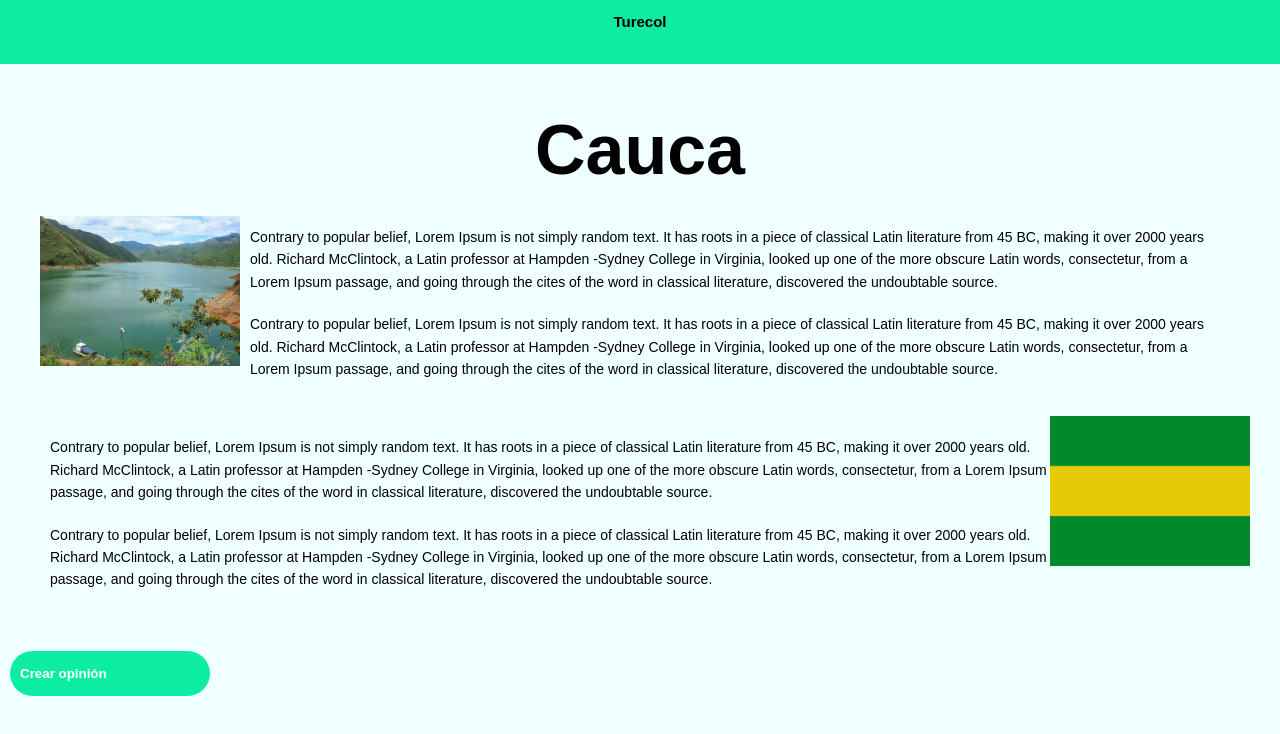
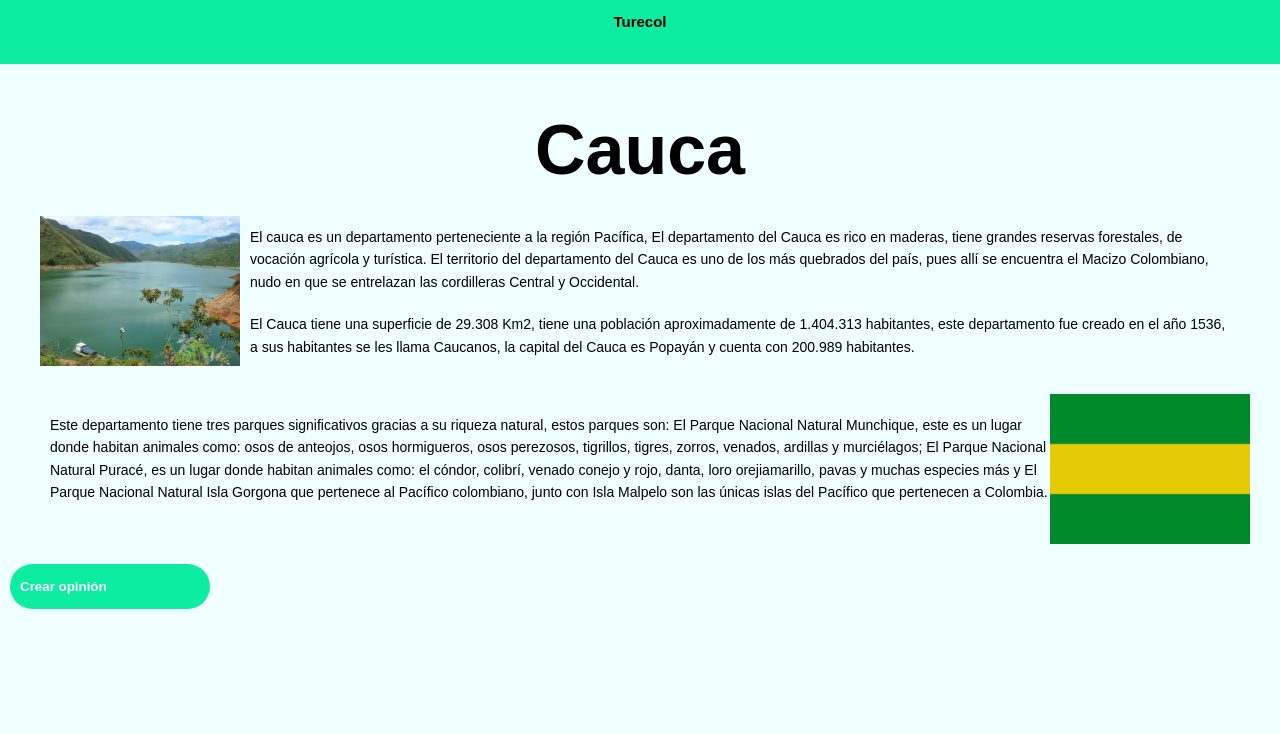
Before and after one commit to valen715/TURECOL, a React (Create React App) app in the folder frontend/: page /CaucaP in a window 1280 px wide. Shown: the top 734 px of the page. Built offline with nearby package versions, Linux system fonts and the light colour scheme; what react-toast-notifications would draw is missing.

Commit message:
Información departamentos de la región Pacífica

```diff
--- a/frontend/src/components/departamentos/departamentosRegionPacifica/CaucaP.jsx
+++ b/frontend/src/components/departamentos/departamentosRegionPacifica/CaucaP.jsx
@@ -1,7 +1,6 @@
 import React from "react";
 import imagen from "../../../images/imagen";
 import "../style/departamento.css";
-
 
 const CaucaP = () => {
   return (
@@ -11,43 +10,33 @@ const CaucaP = () => {
         <img class="imagenes" src={imagen.img57} width="150" height="100" />
         <p class="text">
           {" "}
-          Contrary to popular belief, Lorem Ipsum is not simply random text. It
-          has roots in a piece of classical Latin literature from 45 BC, making
-          it over 2000 years old. Richard McClintock, a Latin professor at
-          Hampden -Sydney College in Virginia, looked up one of the more obscure
-          Latin words, consectetur, from a Lorem Ipsum passage, and going
-          through the cites of the word in classical literature, discovered the
-          undoubtable source.{" "}
+          El cauca es un departamento perteneciente a la región Pacífica, El
+          departamento del Cauca es rico en maderas, tiene grandes reservas
+          forestales, de vocación agrícola y turística. El territorio del
+          departamento del Cauca es uno de los más quebrados del país, pues allí
+          se encuentra el Macizo Colombiano, nudo en que se entrelazan las
+          cordilleras Central y Occidental.{" "}
         </p>
         <p class="text">
-          Contrary to popular belief, Lorem Ipsum is not simply random text. It
-          has roots in a piece of classical Latin literature from 45 BC, making
-          it over 2000 years old. Richard McClintock, a Latin professor at
-          Hampden -Sydney College in Virginia, looked up one of the more obscure
-          Latin words, consectetur, from a Lorem Ipsum passage, and going
-          through the cites of the word in classical literature, discovered the
-          undoubtable source.
+          El Cauca tiene una superficie de 29.308 Km2, tiene una población
+          aproximadamente de 1.404.313 habitantes, este departamento fue creado
+          en el año 1536, a sus habitantes se les llama Caucanos, la capital del
+          Cauca es Popayán y cuenta con 200.989 habitantes.
         </p>{" "}
         <br></br>
         <img class="imagenes2" src={imagen.img58} width="150" height="100" />
         <p class="text">
           {" "}
-          Contrary to popular belief, Lorem Ipsum is not simply random text. It
-          has roots in a piece of classical Latin literature from 45 BC, making
-          it over 2000 years old. Richard McClintock, a Latin professor at
-          Hampden -Sydney College in Virginia, looked up one of the more obscure
-          Latin words, consectetur, from a Lorem Ipsum passage, and going
-          through the cites of the word in classical literature, discovered the
-          undoubtable source.{" "}
-        </p>
-        <p class="text">
-          Contrary to popular belief, Lorem Ipsum is not simply random text. It
-          has roots in a piece of classical Latin literature from 45 BC, making
-          it over 2000 years old. Richard McClintock, a Latin professor at
-          Hampden -Sydney College in Virginia, looked up one of the more obscure
-          Latin words, consectetur, from a Lorem Ipsum passage, and going
-          through the cites of the word in classical literature, discovered the
-          undoubtable source.
+          Este departamento tiene tres parques significativos gracias a su
+          riqueza natural, estos parques son: El Parque Nacional Natural
+          Munchique, este es un lugar donde habitan animales como: osos de
+          anteojos, osos hormigueros, osos perezosos, tigrillos, tigres, zorros,
+          venados, ardillas y murciélagos; El Parque Nacional Natural Puracé, es
+          un lugar donde habitan animales como: el cóndor, colibrí, venado
+          conejo y rojo, danta, loro orejiamarillo, pavas y muchas especies más
+          y El Parque Nacional Natural Isla Gorgona que pertenece al Pacífico
+          colombiano, junto con Isla Malpelo son las únicas islas del Pacífico
+          que pertenecen a Colombia.{" "}
         </p>
       </div>
 
--- a/frontend/src/components/departamentos/departamentosRegionPacifica/Choco.jsx
+++ b/frontend/src/components/departamentos/departamentosRegionPacifica/Choco.jsx
@@ -1,53 +1,38 @@
 import React from "react";
 import imagen from "../../../images/imagen";
 import "../style/departamento.css";
-
 
 const Choco = () => {
   return (
     <header>
       <div class="divsito">
-      <h1 class="titulo">Choco</h1>
+        <h1 class="titulo">Choco</h1>
         <img class="imagenes" src={imagen.img59} width="150" height="100" />
         <p class="text">
           {" "}
-          Contrary to popular belief, Lorem Ipsum is not simply random text. It
-          has roots in a piece of classical Latin literature from 45 BC, making
-          it over 2000 years old. Richard McClintock, a Latin professor at
-          Hampden -Sydney College in Virginia, looked up one of the more obscure
-          Latin words, consectetur, from a Lorem Ipsum passage, and going
-          through the cites of the word in classical literature, discovered the
-          undoubtable source.{" "}
+          El Choco es un departamento perteneciente de la región Pacífica, El
+          Chocó es un departamento de Colombia con una riqueza natural
+          incomparable, se destacan la minería, la explotación de maderas, la
+          pesca.{" "}
         </p>
         <p class="text">
-          Contrary to popular belief, Lorem Ipsum is not simply random text. It
-          has roots in a piece of classical Latin literature from 45 BC, making
-          it over 2000 years old. Richard McClintock, a Latin professor at
-          Hampden -Sydney College in Virginia, looked up one of the more obscure
-          Latin words, consectetur, from a Lorem Ipsum passage, and going
-          through the cites of the word in classical literature, discovered the
-          undoubtable source.
+          El Choco tiene una superficie de 46.530 Km2, tiene una población
+          aproximadamente de 505.046 habitantes, este departamento fue creado en
+          el año 1947, a sus habitantes se les llama Chocoanos, la capital del
+          Choco es Quibdó y cuenta con 113.473 habitantes.
         </p>{" "}
         <br></br>
         <img class="imagenes2" src={imagen.img60} width="150" height="100" />
         <p class="text">
           {" "}
-          Contrary to popular belief, Lorem Ipsum is not simply random text. It
-          has roots in a piece of classical Latin literature from 45 BC, making
-          it over 2000 years old. Richard McClintock, a Latin professor at
-          Hampden -Sydney College in Virginia, looked up one of the more obscure
-          Latin words, consectetur, from a Lorem Ipsum passage, and going
-          through the cites of the word in classical literature, discovered the
-          undoubtable source.{" "}
-        </p>
-        <p class="text">
-          Contrary to popular belief, Lorem Ipsum is not simply random text. It
-          has roots in a piece of classical Latin literature from 45 BC, making
-          it over 2000 years old. Richard McClintock, a Latin professor at
-          Hampden -Sydney College in Virginia, looked up one of the more obscure
-          Latin words, consectetur, from a Lorem Ipsum passage, and going
-          through the cites of the word in classical literature, discovered the
-          undoubtable source.
+          Cuando visitemos este departamento debemos de conocer los siguientes
+          parques: El Parque Nacional Natural de Utría, La combinación de la
+          selva tropical y el mar hacen de este parque natural una réplica
+          exacta del paraíso; El Parque Nacional Natural los Katíos, El parque
+          tiene una extensión de 72.000 hectáreas; El Parque Nacional Tatamá,
+          Tiene un alto grado de conservación y una gran belleza, ya que está
+          cubierto de selva andina. El clima es templado y hay una gran variedad
+          de especies vegetales, algunas de las cuales son muy raras.{" "}
         </p>
       </div>
 
--- a/frontend/src/components/departamentos/departamentosRegionPacifica/Narino.jsx
+++ b/frontend/src/components/departamentos/departamentosRegionPacifica/Narino.jsx
@@ -6,47 +6,33 @@ const Narino = () => {
   return (
     <header>
       <div class="divsito">
-      <h1 class="titulo">Narino</h1>
+        <h1 class="titulo">Narino</h1>
         <img class="imagenes" src={imagen.img61} width="150" height="100" />
         <p class="text">
           {" "}
-          Contrary to popular belief, Lorem Ipsum is not simply random text. It
-          has roots in a piece of classical Latin literature from 45 BC, making
-          it over 2000 years old. Richard McClintock, a Latin professor at
-          Hampden -Sydney College in Virginia, looked up one of the more obscure
-          Latin words, consectetur, from a Lorem Ipsum passage, and going
-          through the cites of the word in classical literature, discovered the
-          undoubtable source.{" "}
+          Nariño es un departamento perteneciente a la región Pacífica, El
+          departamento de Nariño es un importante productor agrícola y
+          agroindustrial, su actividad turística se ha venido desarrollando con
+          el tiempo y cada vez toma mayor importancia.{" "}
         </p>
         <p class="text">
-          Contrary to popular belief, Lorem Ipsum is not simply random text. It
-          has roots in a piece of classical Latin literature from 45 BC, making
-          it over 2000 years old. Richard McClintock, a Latin professor at
-          Hampden -Sydney College in Virginia, looked up one of the more obscure
-          Latin words, consectetur, from a Lorem Ipsum passage, and going
-          through the cites of the word in classical literature, discovered the
-          undoubtable source.
+          Nariño tiene una superficie de 46.530 Km2, tiene una población
+          aproximadamente de 505.046 habitantes, este departamento fue creado en
+          el año 1947, a sus habitantes se les llama Chocoanos, la capital del
+          Nariño es Quibdó y cuenta con 113.473 habitantes.
         </p>{" "}
         <br></br>
         <img class="imagenes2" src={imagen.img62} width="150" height="100" />
         <p class="text">
           {" "}
-          Contrary to popular belief, Lorem Ipsum is not simply random text. It
-          has roots in a piece of classical Latin literature from 45 BC, making
-          it over 2000 years old. Richard McClintock, a Latin professor at
-          Hampden -Sydney College in Virginia, looked up one of the more obscure
-          Latin words, consectetur, from a Lorem Ipsum passage, and going
-          through the cites of the word in classical literature, discovered the
-          undoubtable source.{" "}
-        </p>
-        <p class="text">
-          Contrary to popular belief, Lorem Ipsum is not simply random text. It
-          has roots in a piece of classical Latin literature from 45 BC, making
-          it over 2000 years old. Richard McClintock, a Latin professor at
-          Hampden -Sydney College in Virginia, looked up one of the more obscure
-          Latin words, consectetur, from a Lorem Ipsum passage, and going
-          through the cites of the word in classical literature, discovered the
-          undoubtable source.
+          En Nariño podemos visitar lugares como el Parque Sanquianga, es bañado
+          por las aguas del Océano Pacífico. Es uno de los mayores bosques de
+          manglares del mundo. Cubre más de 80.000 hectáreas, y el 20% de los
+          manglares de Colombia se encuentran aquí. El parque alberga sesenta
+          especies de peces, treinta especies de moluscos, una veintena de
+          especies de aves y doce especies de reptiles; pero también hay lugares
+          naturales donde podemos ir como: Laguna Verde, Volcán Galeras, Cañón
+          de Juanambú, entre muchos otros.{" "}
         </p>
       </div>
 
--- a/frontend/src/components/departamentos/departamentosRegionPacifica/ValleCauca.jsx
+++ b/frontend/src/components/departamentos/departamentosRegionPacifica/ValleCauca.jsx
@@ -1,53 +1,37 @@
 import React from "react";
 import imagen from "../../../images/imagen";
 import "../style/departamento.css";
-
 
 const ValleCauca = () => {
   return (
     <header>
       <div class="divsito">
-      <h1 class="titulo">Valle del Cauca</h1>
+        <h1 class="titulo">Valle del Cauca</h1>
         <img class="imagenes" src={imagen.img63} width="150" height="100" />
         <p class="text">
           {" "}
-          Contrary to popular belief, Lorem Ipsum is not simply random text. It
-          has roots in a piece of classical Latin literature from 45 BC, making
-          it over 2000 years old. Richard McClintock, a Latin professor at
-          Hampden -Sydney College in Virginia, looked up one of the more obscure
-          Latin words, consectetur, from a Lorem Ipsum passage, and going
-          through the cites of the word in classical literature, discovered the
-          undoubtable source.{" "}
+          El Valle del Cauca es un departamento perteneciente a la región
+          Pacífica, El Valle del Cauca es uno de los departamentos más
+          importantes en Colombia, por lo que es ideal para el turismo.{" "}
         </p>
         <p class="text">
-          Contrary to popular belief, Lorem Ipsum is not simply random text. It
-          has roots in a piece of classical Latin literature from 45 BC, making
-          it over 2000 years old. Richard McClintock, a Latin professor at
-          Hampden -Sydney College in Virginia, looked up one of the more obscure
-          Latin words, consectetur, from a Lorem Ipsum passage, and going
-          through the cites of the word in classical literature, discovered the
-          undoubtable source.
+          El Valle del Cauca tiene una superficie de 22.140 Km2, tiene una
+          población aproximadamente de 4.660.438 habitantes, este departamento
+          fue creado en el año 1910, a sus habitantes se les llama Vallunos o
+          Vallecaucanos, la capital del Valle del Cauca es Cali y cuenta con
+          1.783.546 habitantes.
         </p>{" "}
         <br></br>
         <img class="imagenes2" src={imagen.img64} width="150" height="100" />
         <p class="text">
           {" "}
-          Contrary to popular belief, Lorem Ipsum is not simply random text. It
-          has roots in a piece of classical Latin literature from 45 BC, making
-          it over 2000 years old. Richard McClintock, a Latin professor at
-          Hampden -Sydney College in Virginia, looked up one of the more obscure
-          Latin words, consectetur, from a Lorem Ipsum passage, and going
-          through the cites of the word in classical literature, discovered the
-          undoubtable source.{" "}
-        </p>
-        <p class="text">
-          Contrary to popular belief, Lorem Ipsum is not simply random text. It
-          has roots in a piece of classical Latin literature from 45 BC, making
-          it over 2000 years old. Richard McClintock, a Latin professor at
-          Hampden -Sydney College in Virginia, looked up one of the more obscure
-          Latin words, consectetur, from a Lorem Ipsum passage, and going
-          through the cites of the word in classical literature, discovered the
-          undoubtable source.
+          En el Valle del Cauca podemos visitar lugares como: El Parque
+          Farallones de Cali, Siendo este lugar un de los favoritos por los
+          ciudadanos para ecoturismo valle del cauca a tan solo20 minutos de la
+          capital del valle; Parque Las Hermosas, Ubicado entre 1600 y 4200
+          metros sobre el nivel del mar en los departamentos del Valle del Cauca
+          y Tolima tiene una superficie de 125.000 hectáreas. El clima varía de
+          moderado a frío, de 1 a 21 grados centígrados; entre otros.{" "}
         </p>
       </div>
 
```
